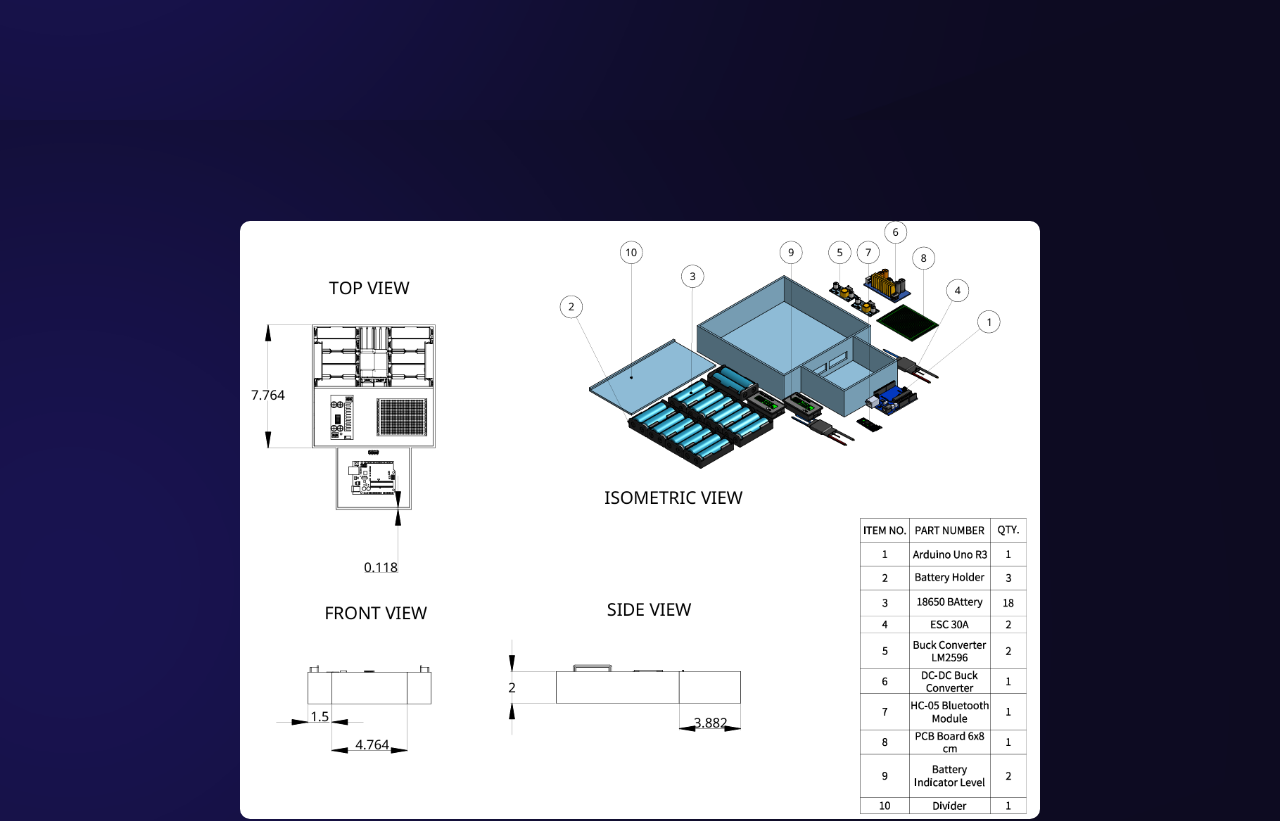
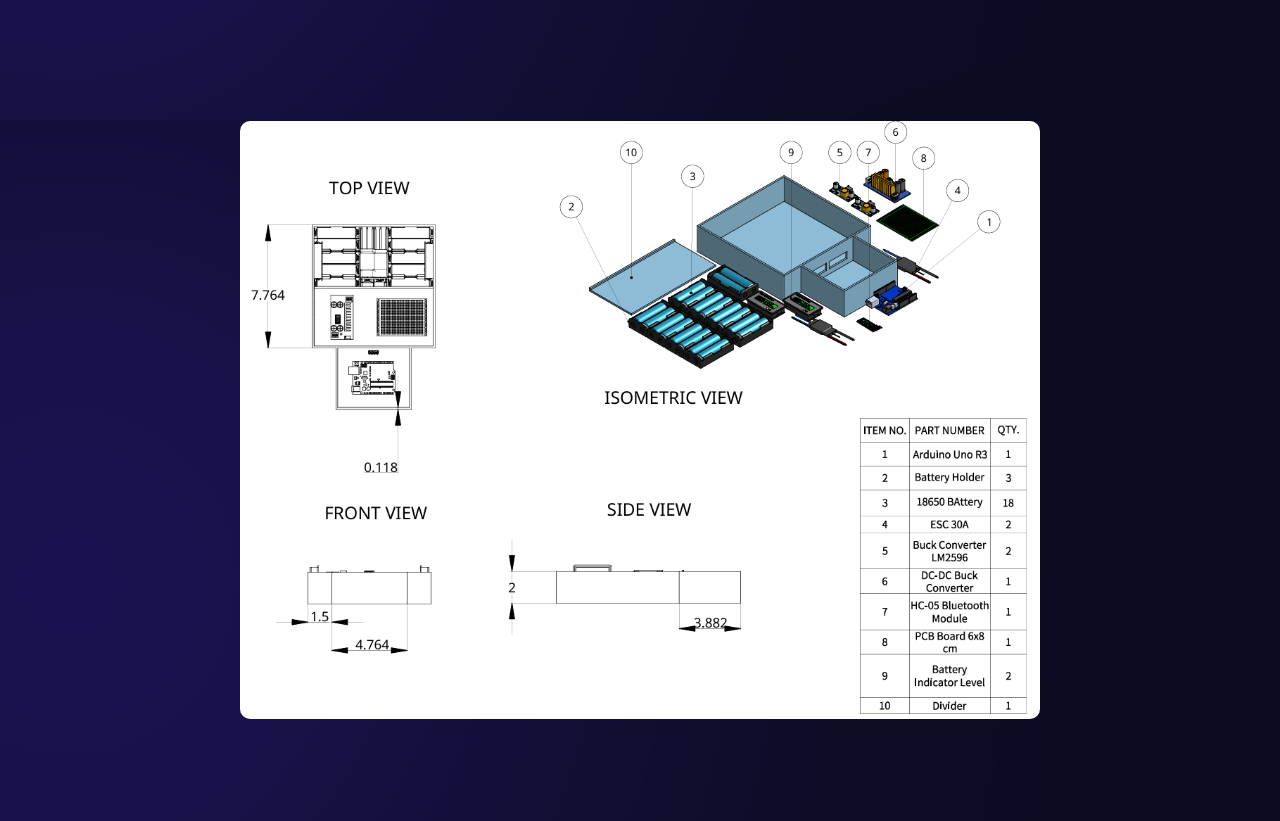
Before and after one commit to faiburii/ffc-website, a plain HTML site: page index.html in a window 1280 px wide. Shown: the part 2280-3101 px from the top of the page. Drawn offline with Linux system fonts and the light colour scheme.

Commit message:
Update index.html

```diff
--- a/index.html
+++ b/index.html
@@ -303,7 +303,7 @@ style="width: 80%;
        max-width: 800px;
        height: auto;
        display: block;
-       margin: 0 auto;
+       margin-bottom: 200px;
        border-radius: 10px;">
 
 
```
